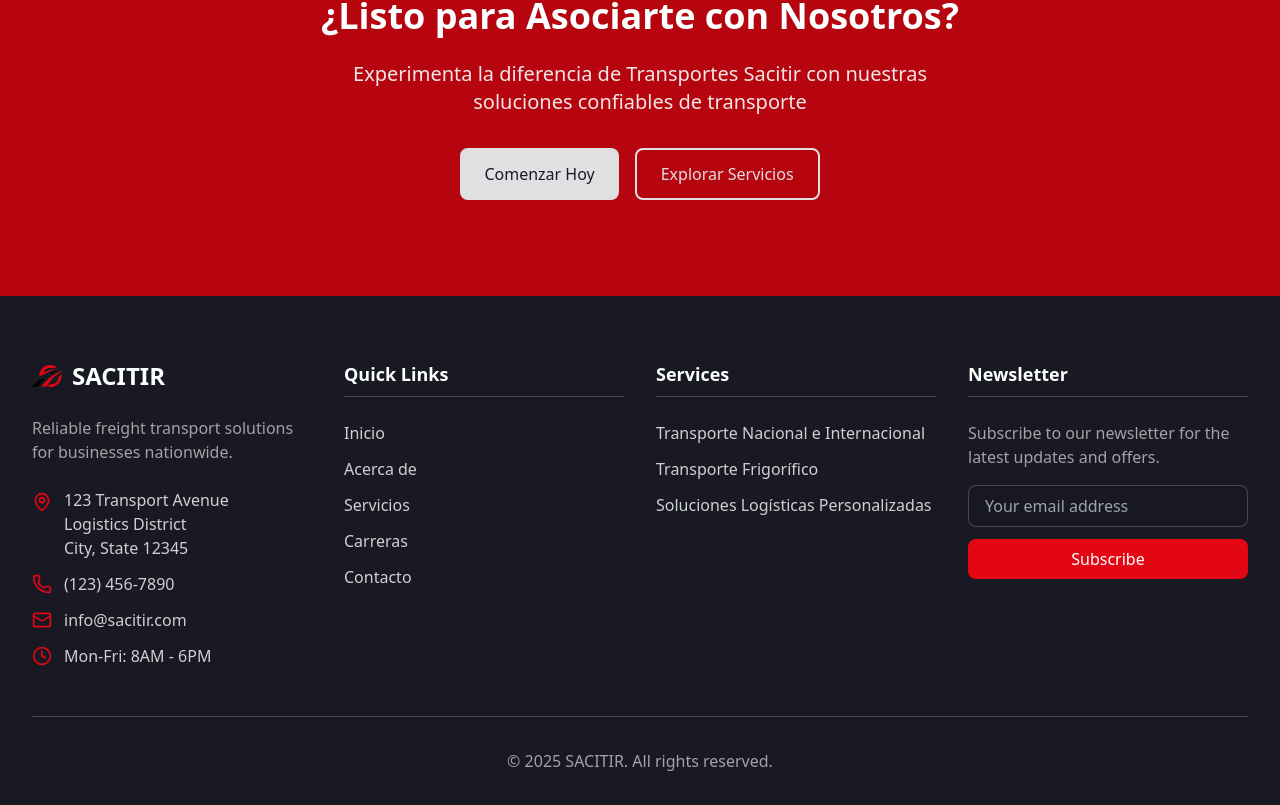
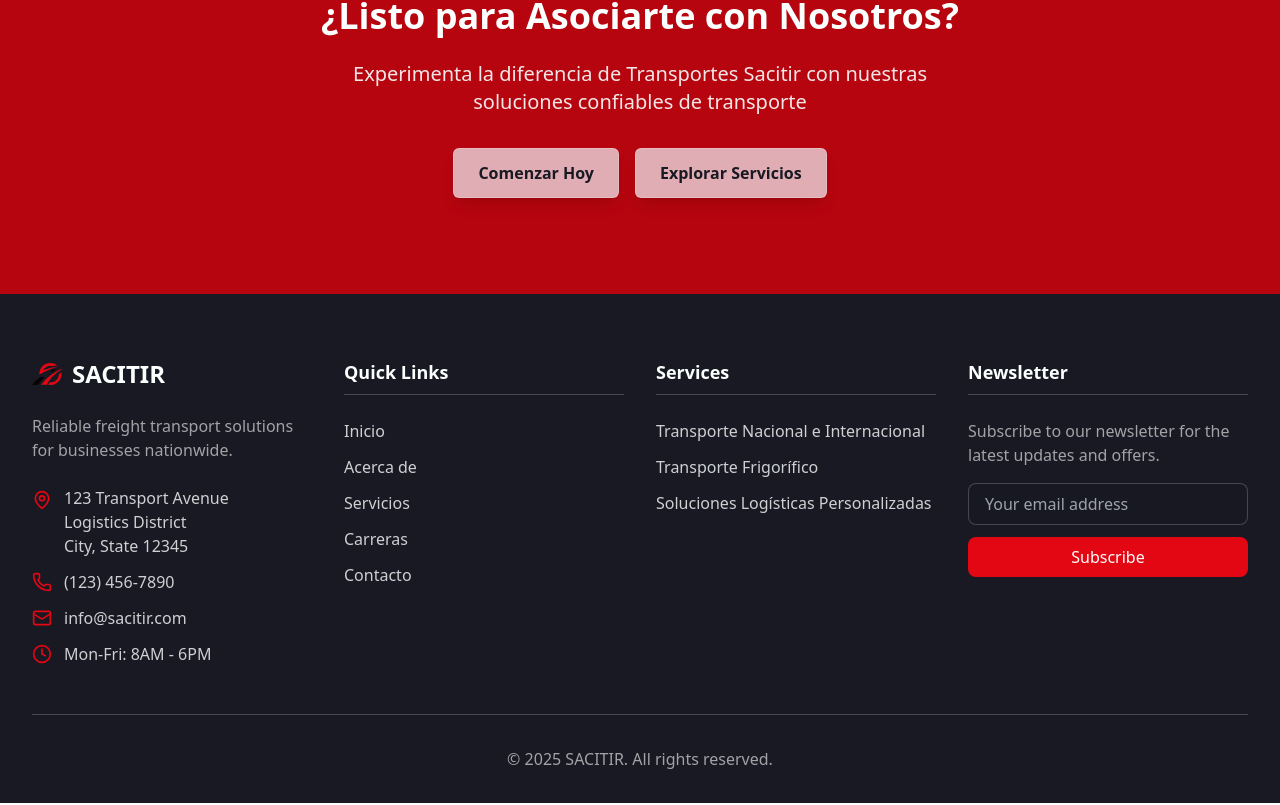
Before and after one commit to MadalinGeorge/sacitir, a Next.js app: page /about in a window 1280 px wide. Shown: the part 3434-4239 px from the top of the page. Built offline with nearby package versions, Linux system fonts and the light colour scheme.

Commit message:
feat: effect glass buttons

```diff
--- a/src/app/about/page.tsx
+++ b/src/app/about/page.tsx
@@ -3,6 +3,8 @@
 import React from 'react';
 import { useLocale } from '@/context/LocaleContext';
 import { CheckCircle, Users, Award, Globe, Truck, Shield, Clock, Heart } from 'lucide-react';
+import Link from 'next/link';
+
 
 export default function About() {
   const { t } = useLocale();
@@ -208,18 +210,18 @@ export default function About() {
             {t('about.cta.description')}
           </p>
           <div className="flex flex-col sm:flex-row gap-4 justify-center">
-            <a
+            <Link
               href="/contact"
-              className="btn-secondary bg-textWhite text-mainRed hover:bg-secondaryPlatinium inline-flex items-center justify-center"
+              className="btn-secondary"
             >
               {t('about.cta.button')}
-            </a>
-            <a
+            </Link>
+            <Link
               href="/services"
-              className="btn-outline border-textWhite text-textWhite hover:bg-textWhite hover:text-secondaryBlack inline-flex items-center justify-center"
+              className="btn-secondary"
             >
               {t('about.cta.learnMore')}
-            </a>
+            </Link>
           </div>
         </div>
       </section>
--- a/src/app/globals.css
+++ b/src/app/globals.css
@@ -32,15 +32,15 @@ a {
 
 /* Button Styles */
 .btn-primary {
-  @apply bg-mainRed text-white px-6 py-3 rounded-lg hover:bg-red-700 transition-colors duration-200 font-medium items-center justify-center;
+  @apply px-6 py-3 rounded-xl text-white bg-mainRed/50 border border-mainRed backdrop-blur-md shadow-md hover:bg-mainRed/70 hover:shadow-lg font-semibold transition-all font-medium;
 }
 
 .btn-secondary {
-  @apply bg-secondaryPlatinium text-secondaryBlack px-6 py-3 rounded-lg hover:bg-gray-300 transition-colors duration-200 font-medium;
+  @apply px-6 py-3 rounded-md bg-glassGray/70 text-secondaryBlack font-semibold backdrop-blur-md border border-white/20 shadow-lg hover:shadow-xl hover:scale-105 transform transition-all duration-300;
 }
 
 .btn-outline {
-  @apply border-2 border-secondaryPlatinium text-secondaryPlatinium px-6 py-3 rounded-lg hover:border-mainRed hover:bg-mainRed hover:text-textWhite transition-colors duration-200 font-medium items-center justify-center;
+  @apply px-6 py-3 rounded-xl text-textWhite bg-mainRed/10 border border-mainRed/20 backdrop-blur-md shadow-md transition-all hover:bg-mainRed/20 hover:shadow-lg font-medium;
 }
 
 /* Card Styles */
--- a/src/app/services/page.tsx
+++ b/src/app/services/page.tsx
@@ -94,7 +94,7 @@ export default function Services() {
                     </div>
                     <Link
                       href="/contact"
-                      className={`btn-primary ${service.buttonBg} inline-flex items-center`}
+                      className="btn-primary  text-secondaryBlack inline-flex items-center"
                     >
                       {t('services.learnMore')}
                       <ArrowRight className="w-5 h-5 ml-2" />
--- a/tailwind.config.js
+++ b/tailwind.config.js
@@ -12,6 +12,7 @@ module.exports = {
         secondaryBlack: '#191923',
         secondaryPlatinium: '#E0E0E2',
         textWhite: '#FBFFFE',
+        glassGray: '#F1F5F9',
       },
     },
   },
```
